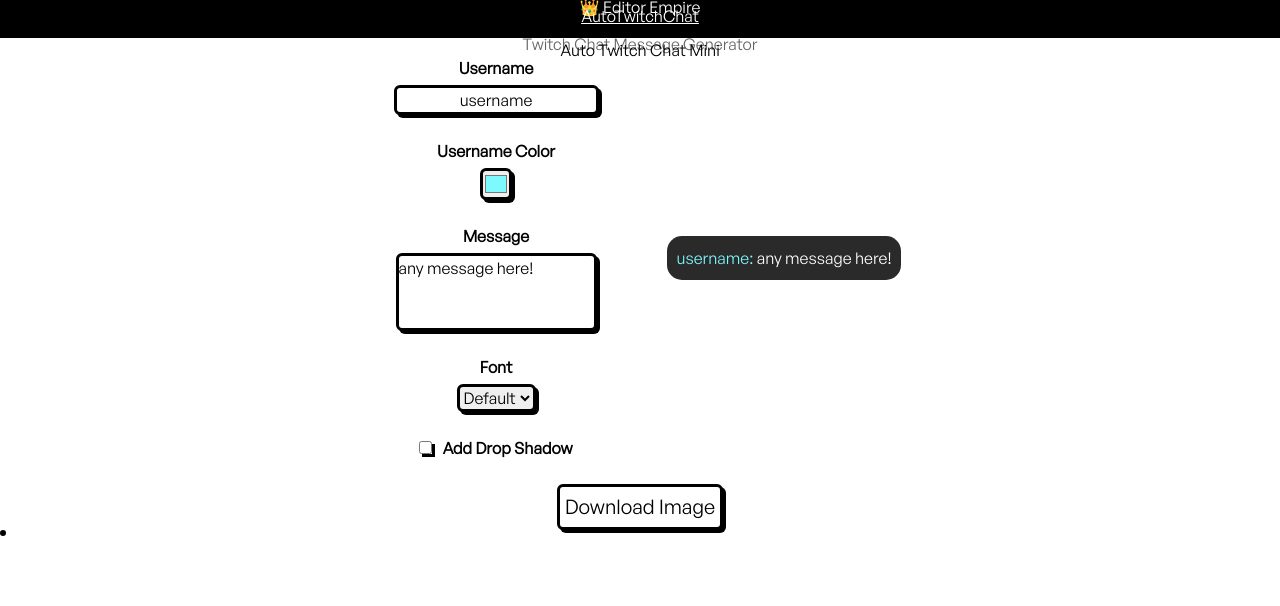
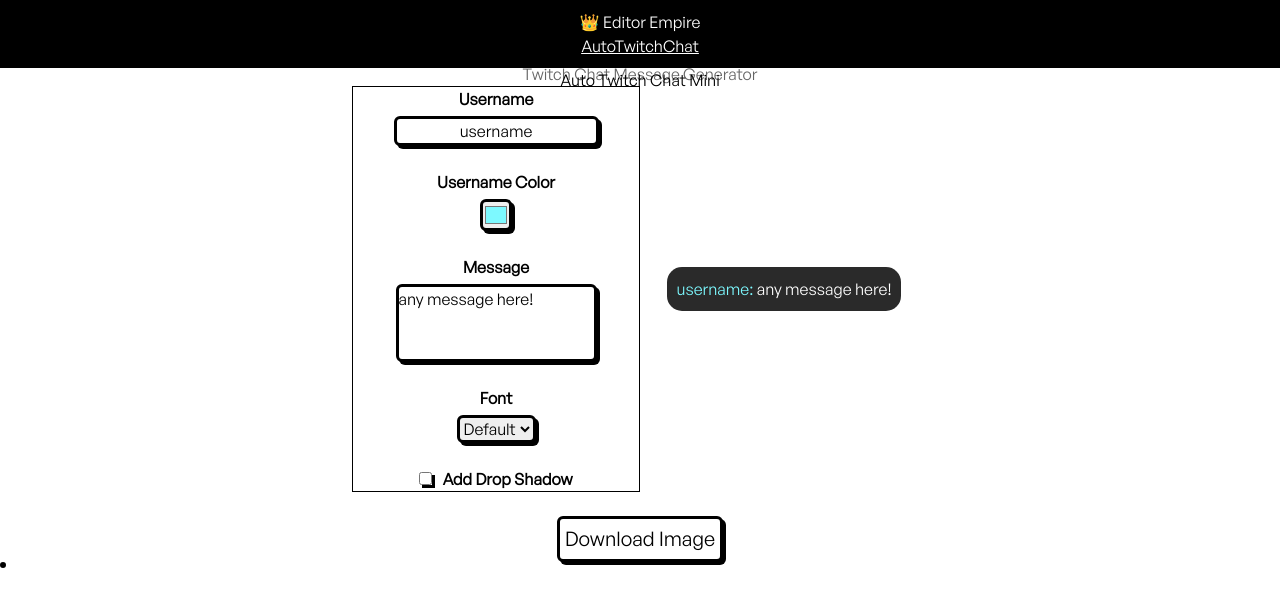
Before and after one commit to JiggypuffFridays/editor-tools, a React (Create React App) app: page /editor-tools/auto-twitch-chat in a window 1280 px wide. Shown: the top 606 px of the page. Built offline with nearby package versions, Linux system fonts and the light colour scheme.

Commit message:
ADDED CNAME

```diff
--- a/src/Header.js
+++ b/src/Header.js
@@ -14,8 +14,8 @@ function Header() {
         <div>
             <center>
                 <div style={{cursor:'pointer',backgroundColor:"black",color:'white',padding:'10px'}}>
-                    <div onClick={handleButtonClick("/")} style={{marginTop:'-15px',marginBottom:'-15px'}}><h3>👑 Editor Empire </h3></div>
-                    <span onClick={handleButtonClick("/editor-tools/auto-twitch-chat/")}><u>AutoTwitchChat</u></span>
+                    <div onClick={handleButtonClick("/")}><h3>👑 Editor Empire </h3></div>
+                    <div onClick={handleButtonClick("/editor-tools/auto-twitch-chat/")}><u>AutoTwitchChat</u></div>
                 </div>
             </center>
         </div>
--- a/src/pages/AutoTwitchChat.jsx
+++ b/src/pages/AutoTwitchChat.jsx
@@ -43,7 +43,7 @@ function AutoTwitchChat() {
             </center>
 
             <div id="sideBySide" style={{display:'grid',gridTemplateColumns:'1fr 1fr', width:'45%',margin:'0 auto'}}>
-                <div style={{ display:'flex',flexDirection:'column', justifyContent:'center',alignItems:'center'}}>
+                <div style={{ display:'flex',flexDirection:'column', justifyContent:'center',alignItems:'center', border: '1px solid black'}}>
                     <b style={{paddingBottom:'5px'}}>Username</b>
                     <input type="text" value={username} onChange={e => setUsername(e.target.value)} style={{textAlign:"center"}}/>
                     <br/>
@@ -71,7 +71,7 @@ function AutoTwitchChat() {
 
 
                 <div style={{ display:'flex',flexDirection:'column', justifyContent:'center',alignItems:'center'}}>
-                    <div id="chatbox-preview" style={{ padding: '10', width: 'fit-content', fontFamily: font === "Roboto" ? "Roboto" : "inherit", userSelect: 'none'  }}>
+                    <div id="chatbox-preview" style={{padding: '10', width: 'fit-content', fontFamily: font === "Roboto" ? "Roboto" : "inherit", userSelect: 'none'  }}>
 
                         <div style={{backgroundColor:'#2a2a2a',padding:'10px',borderRadius:'15px',boxShadow: dropShadow ? '4px 4px 0px rgba(0, 0, 0, .25)' : 'none'}}>
                             <span style={{ color: usernameColor }}>{username}:</span>&nbsp;
```
Also changed, not shown: 1 other file (tests, documents, lock files or other folders).
